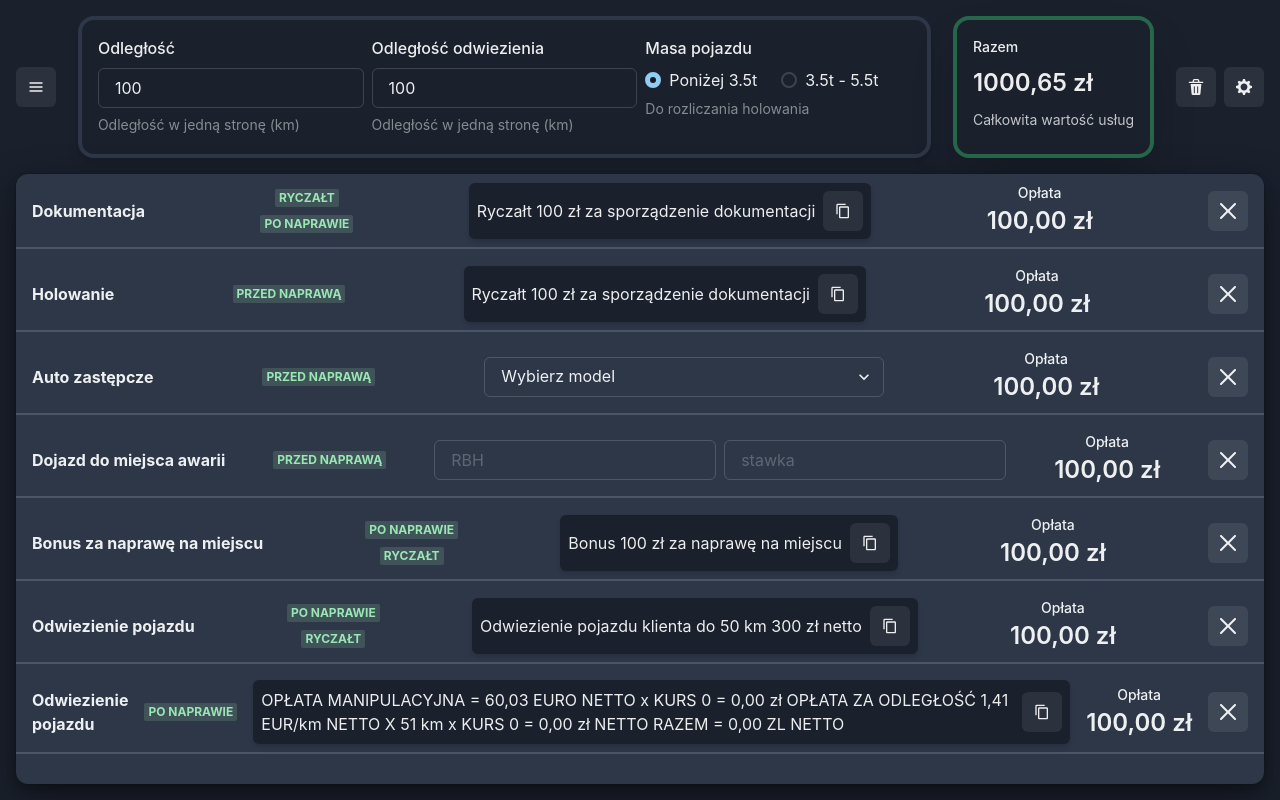
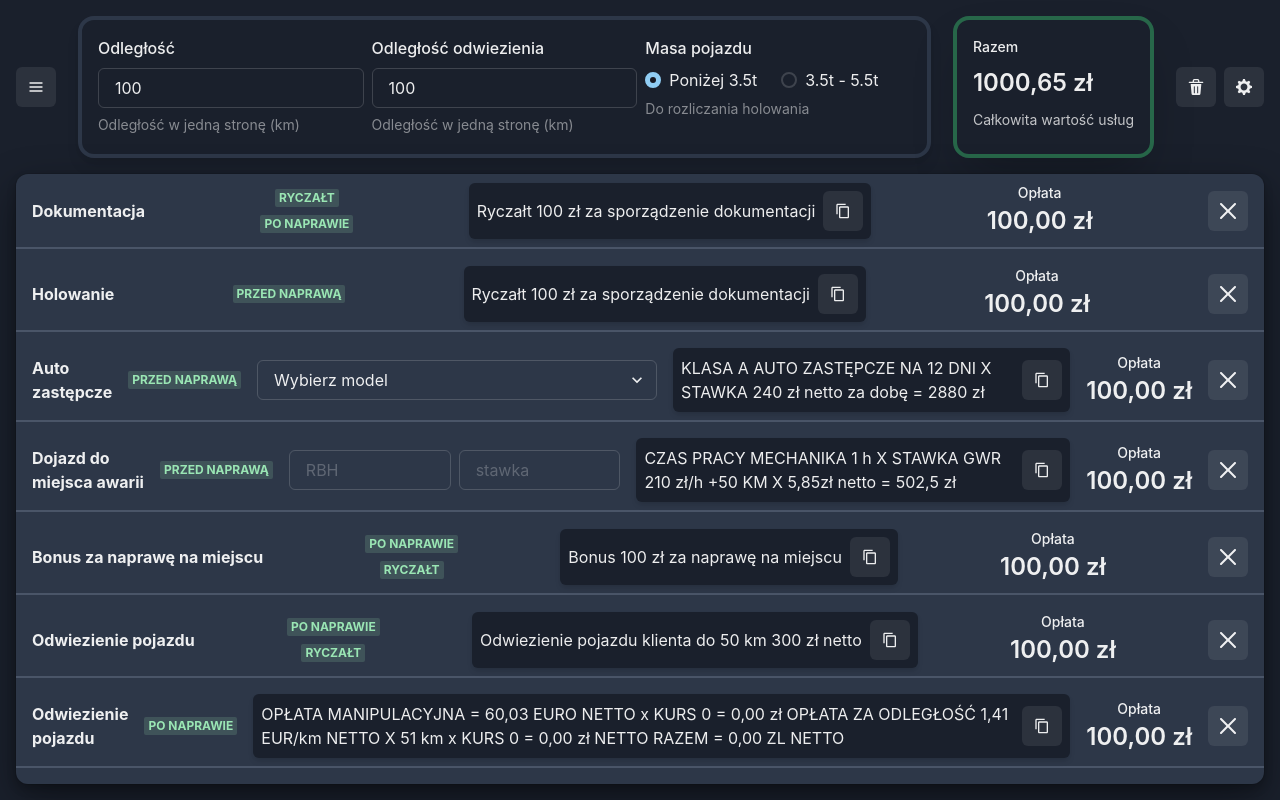
Before and after one commit to goodideagiver/mobilo-app, a React (Vite) app: page / in a window 1280 px wide. Built offline with nearby package versions, Linux system fonts and the light colour scheme.

Commit message:
WIP: add placeholder text to copy

```diff
--- a/src/components/pickedServiceList/pickedServiceList.tsx
+++ b/src/components/pickedServiceList/pickedServiceList.tsx
@@ -22,6 +22,8 @@ export const PickedServiceList = ({ services }: Props) => {
           preventCombineGroup: null,
           serviceType: 'before repair',
         }}
+        textToCopy={`KLASA A AUTO ZASTĘPCZE NA 12 DNI X STAWKA 240 zł netto za dobę = 2880 zł
+`}
       >
         <Select flex={'0 0 400px'} placeholder="Wybierz model">
           {rentCars.map((car) => (
@@ -40,6 +42,8 @@ export const PickedServiceList = ({ services }: Props) => {
           preventCombineGroup: null,
           serviceType: 'before repair',
         }}
+        textToCopy={`CZAS PRACY MECHANIKA 1 h X STAWKA GWR 210 zł/h +50 KM X 5,85zł netto = 502,5 zł
+`}
       >
         <HStack>
           <Input placeholder="RBH" type="number" />
```
